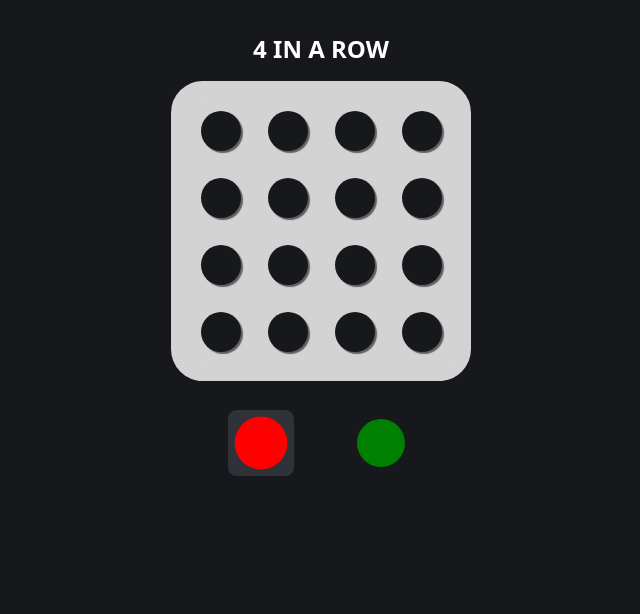
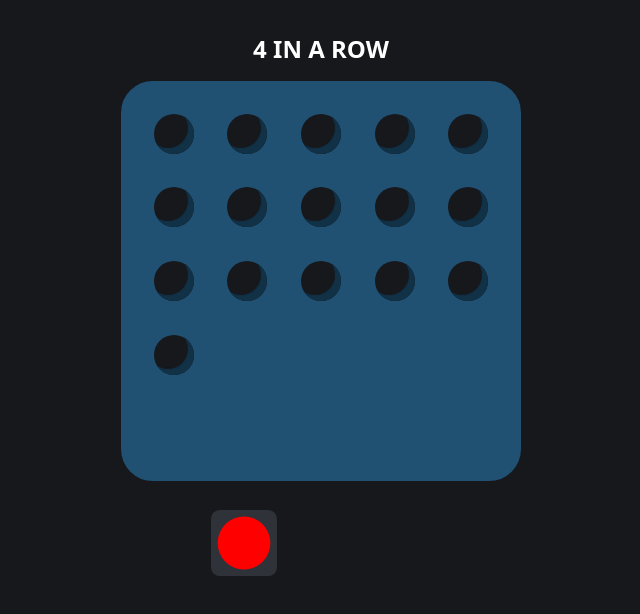
Before and after one commit to eugeniarossanigo/connect-4, a React (Vite) app: page / in a window 1280 px wide. Shown: the top 614 px of the page, without its empty margins (319-959 px from the left). Built offline with nearby package versions, Linux system fonts and the light colour scheme.

Commit message:
change colors and shadow slots

```diff
--- a/src/App.css
+++ b/src/App.css
@@ -9,13 +9,16 @@ h1 {
   margin: 1rem 0;
 }
 .board {
-  background-color: lightgray;
-  width: 300px;
-  height: 300px;
+  background-color: #205072;
+  /* width: 300px;
+  height: 300px; */
+  width: 400px;
+  height: 400px;
   font-size: 3rem;
   display: grid;
-  grid-template: repeat(4, 25%) / repeat(4, 25%);
-  border: 1rem solid lightgray;
+  /* grid-template: repeat(4, 25%) / repeat(4, 25%); */
+  grid-template: repeat(5, 20%) / repeat(5, 20%);
+  border: 1rem solid #205072;
   border-radius: 2rem;
   margin-bottom: 2rem;
 }
@@ -24,11 +27,11 @@ h1 {
   justify-content: center;
   align-items: center;
 }
-.board div span{
+.board div span {
   width: 2.5rem;
   height: 2.5rem;
   border-radius: 50%;
-  box-shadow: 2px 2px 1px rgb(97, 96, 96);
+  box-shadow: inset -6px -6px 1px #113147;
 }
 .turns {
   display: flex;
@@ -58,49 +61,12 @@ span.black {
 span.red {
   background-color: red;
 }
-span.green {
-  background-color: green;
+.board div span.red {
+  box-shadow: inset -2px -2px 1px #113147;
 }
-
-/* #root {
-  max-width: 1280px;
-  margin: 0 auto;
-  padding: 2rem;
-  text-align: center;
+span.yellow {
+  background-color: yellow;
 }
-
-.logo {
-  height: 6em;
-  padding: 1.5em;
-  will-change: filter;
-  transition: filter 300ms;
+.board div span.yellow {
+  box-shadow: inset -2px -2px 1px #113147;
 }
-.logo:hover {
-  filter: drop-shadow(0 0 2em #646cffaa);
-}
-.logo.react:hover {
-  filter: drop-shadow(0 0 2em #61dafbaa);
-}
-
-@keyframes logo-spin {
-  from {
-    transform: rotate(0deg);
-  }
-  to {
-    transform: rotate(360deg);
-  }
-}
-
-@media (prefers-reduced-motion: no-preference) {
-  a:nth-of-type(2) .logo {
-    animation: logo-spin infinite 20s linear;
-  }
-}
-
-.card {
-  padding: 2em;
-}
-
-.read-the-docs {
-  color: #888;
-} */
```
